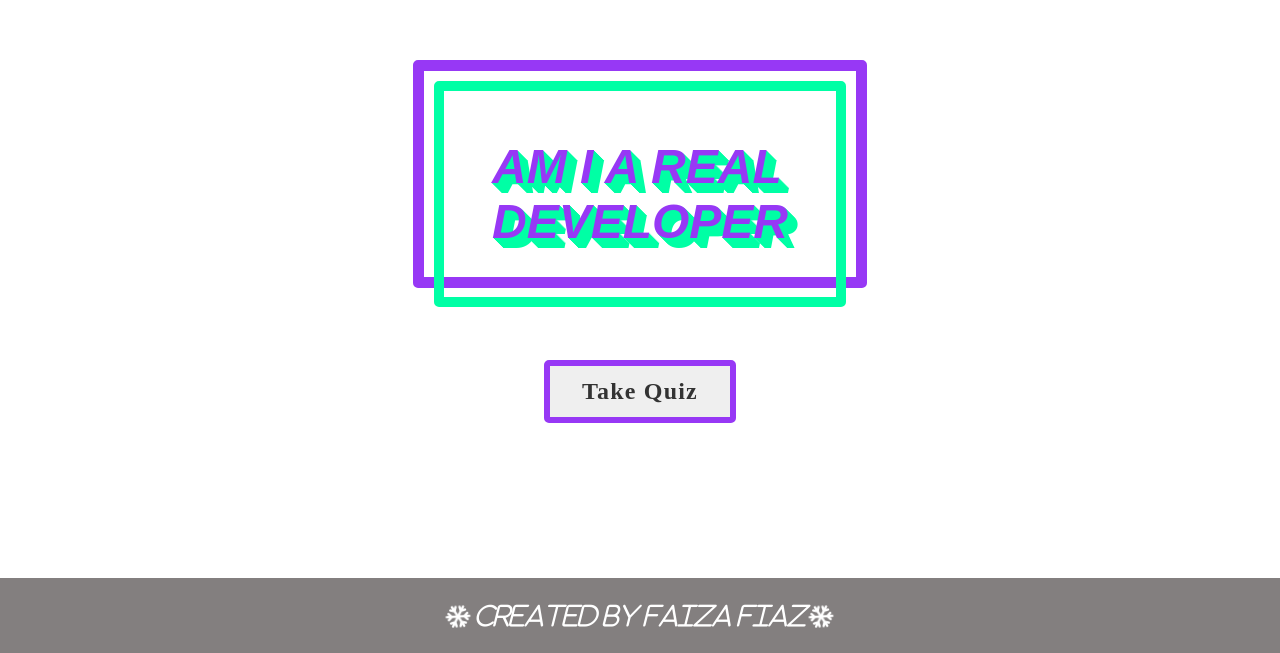
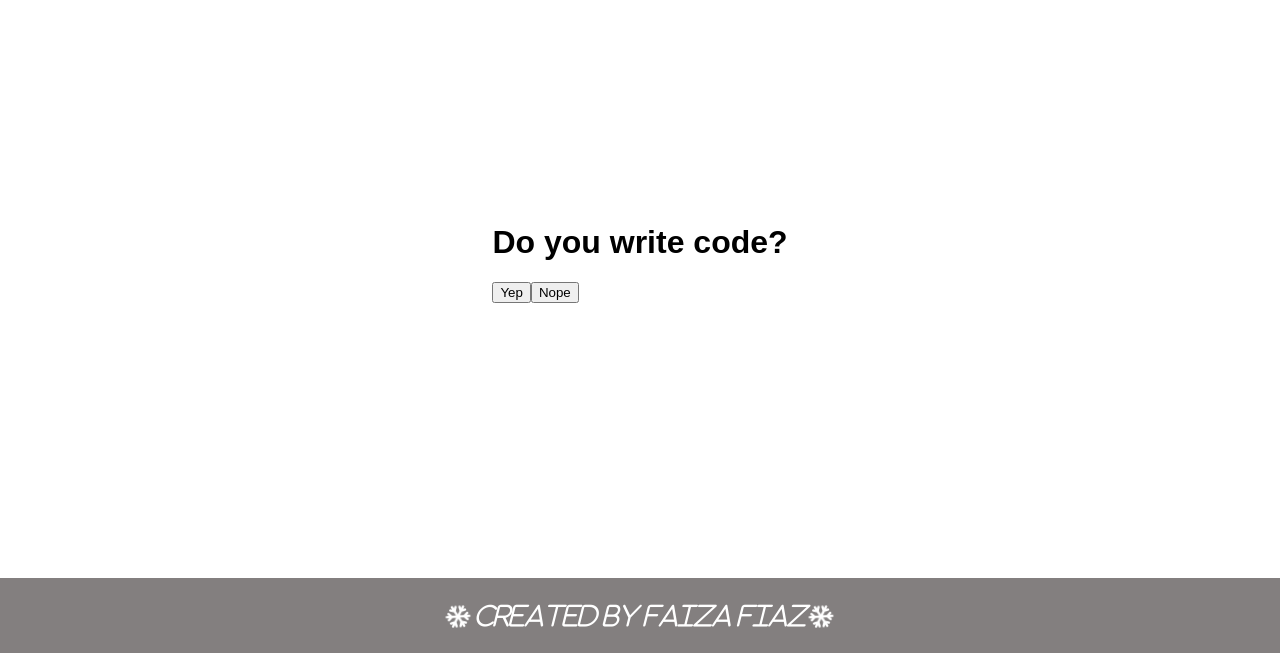
Before and after one commit to faiza203/Real_Developer, a React (Create React App) app: page /Quiz in a window 1280 px wide. Shown: the part 147-800 px from the top of the page. Built offline with nearby package versions, Linux system fonts and the light colour scheme.

Commit message:
Complete Quiz Page

```diff
--- a/src/App.css
+++ b/src/App.css
@@ -120,3 +120,8 @@
     margin-bottom: -30px;
   }
 }
+
+
+#Home{
+  text-align: center;
+}
--- a/src/App.js
+++ b/src/App.js
@@ -1,17 +1,17 @@
 import "./App.css";
 import Home from "./pages/Home";
+import Quiz from "./pages/Quiz";
 import { BrowserRouter as Router, Switch, Route, Link } from "react-router-dom";
 import Footer from "./footer";
 function App() {
   return (
     <Router>
-      <div>
-        <Switch>
-          <Route path="/">
-            <Home />
-          </Route>
-        </Switch>
-      </div>
+      <Route path="/" exact>
+        <Home />
+      </Route>
+      <Route path="/Quiz">
+        <Quiz />
+      </Route>
       <Footer />
     </Router>
   );
--- a/src/history.js
+++ b/src/history.js
@@ -0,0 +1,3 @@
+import { createBrowserHistory } from "history";
+let history = createBrowserHistory();
+export default history;
--- a/src/pages/Quiz.js
+++ b/src/pages/Quiz.js
@@ -1,13 +1,21 @@
 import { useState } from "react";
-import fs from "fs";
+import questions from "../question.json";
 
 export default function Quiz() {
-  const [question, setQuestion] = useState("");
-  fs.readFile("question.json", function (err, data) {
-    if (err) {
-      return console.error(err);
-    }
-    console.log("Asynchronous read: " + data.toString());
-  });
-  return <div>Quiz</div>;
+  let [questionNo, setQuestionNo] = useState(1);
+  let [no, setNo] = useState(0);
+  let addNo = () => {
+    setQuestionNo((questionNo += 1));
+    setNo((no += 1));
+    document.getElementById("question").innerText = questions[questionNo];
+    return "added";
+  };
+  console.log(questionNo, no, questions[questionNo]);
+  return questionNo < 8 ? (
+    <div>
+      <h1 id="question">{questions[questionNo]}</h1>
+      <button onClick={addNo}>Yep</button>
+      <button>Nope</button>
+    </div>
+  ) : null;
 }
--- a/src/question.json
+++ b/src/question.json
@@ -1,12 +1,9 @@
 {
   "1": "Do you write code?",
-  "2": "Do you write code?",
-  "3": "Do you write code?",
-  "4": "Do you write code?",
-  "5": "Do you write code?",
-  "6": "Do you write code?",
-  "7": "Do you write code?",
-  "8": "Do you write code?",
-  "9": "Do you write code?",
-  "10": "Do you write code?"
+  "2": "Do you build websites?",
+  "3": "Are you a chemical that is used to develop photographs?",
+  "4": "Do you make software?",
+  "5": "Are you a person or company that builds and sells houses or other buildings on a piece of land?",
+  "6": "Are you a person who lays out, at full size, the lines of a ship or vessel and prepares templates from them?",
+  "7": "Do you make apps?"
 }
--- a/src/title.js
+++ b/src/title.js
@@ -1,3 +1,5 @@
+import {  Link } from 'react-router-dom';
+
 export default function Title() {
   let title;
   setTimeout(function () {
@@ -95,13 +97,13 @@ export default function Title() {
   }, 2500);
 
   return (
-    <div>
+    <div id="Home">
       <div className="titleDiv" id="titleDiv">
         <h1 id="title" className="title">
           AM I A REAL DEVELOPER
         </h1>
       </div>
-      <div id="quiz"></div>
+      <Link to="Quiz" id="quiz"></Link>
     </div>
   );
 }
```
